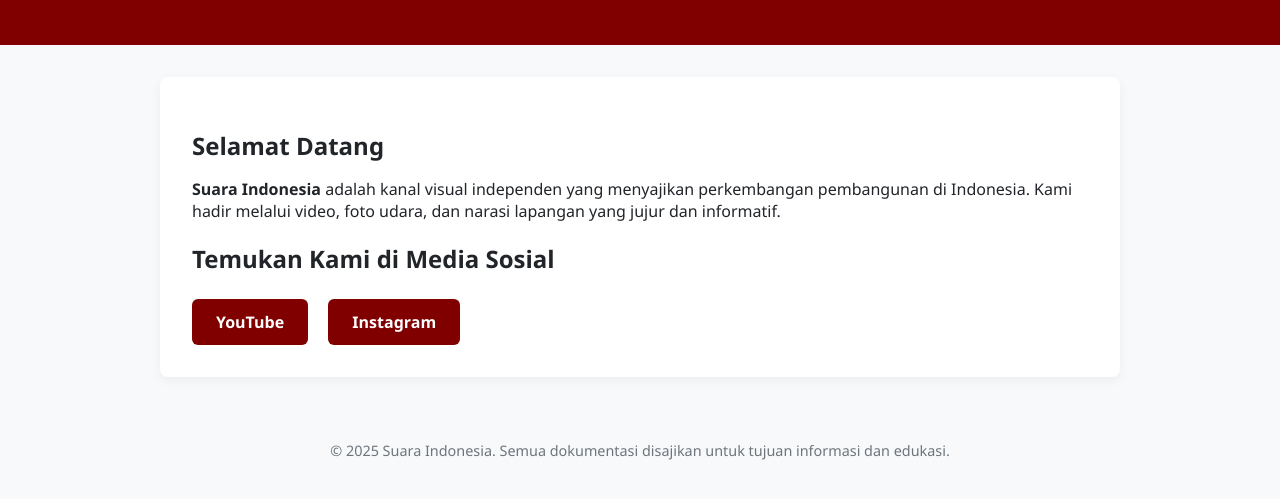
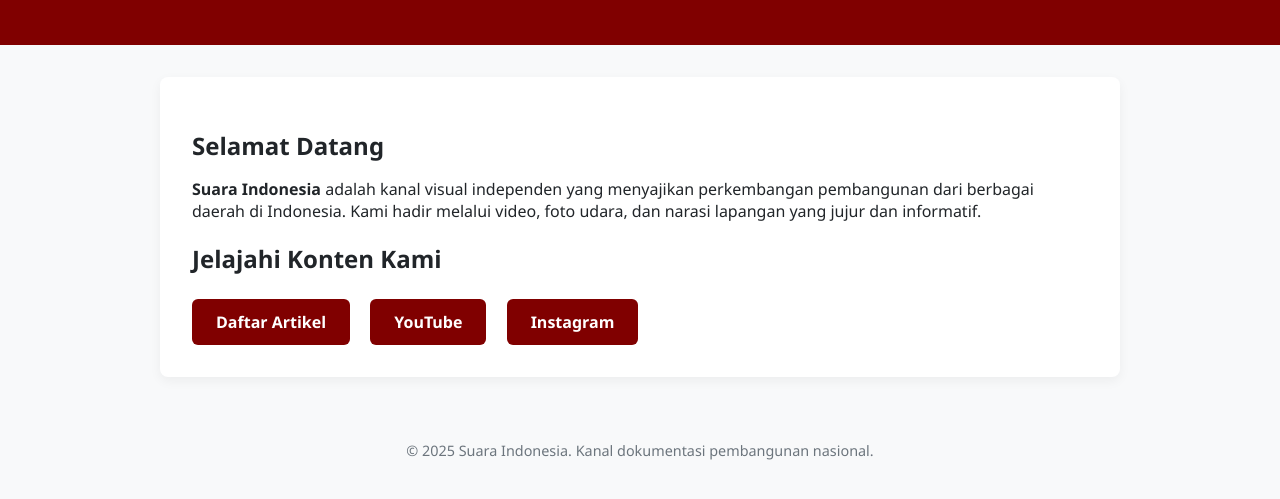
Before and after one commit to SuaraID/suara-indonesia, a plain HTML site: page index.html in a window 1280 px wide. Shown: the part 125-624 px from the top of the page. Drawn offline with Linux system fonts and the light colour scheme.

Commit message:
Update index.html

```diff
--- a/index.html
+++ b/index.html
@@ -6,22 +6,21 @@
   <meta name="robots" content="index, follow" />
   <meta name="description" content="Suara Indonesia adalah kanal dokumentasi visual pembangunan di Indonesia melalui video, foto, dan laporan lapangan." />
   <meta name="author" content="Suara Indonesia" />
-  <title>Suara Indonesia | Dokumentasi Pembangunan IKN</title>
+  <title>Suara Indonesia | Dokumentasi Pembangunan Indonesia</title>
 
-  <!-- Canonical (biarkan kosong atau domain GitHub Pages) -->
   <link rel="canonical" href="https://suara-indonesia.github.io/" />
 
   <!-- Open Graph -->
-  <meta property="og:title" content="Suara Indonesia | Dokumentasi Pembangunan di Indonesia" />
-  <meta property="og:description" content="Kanal dokumentasi visual pembangunan di Indonesia dari lapangan." />
+  <meta property="og:title" content="Suara Indonesia | Dokumentasi Pembangunan Indonesia" />
+  <meta property="og:description" content="Kanal dokumentasi visual pembangunan nasional dari berbagai daerah di Indonesia." />
   <meta property="og:image" content="https://suara-indonesia.github.io/assets/images/og-image.webp" />
   <meta property="og:url" content="https://suara-indonesia.github.io/" />
   <meta property="og:type" content="website" />
 
   <!-- Twitter Card -->
   <meta name="twitter:card" content="summary_large_image" />
-  <meta name="twitter:title" content="Suara Indonesia | Dokumentasi Pembangunan di Indonesia" />
-  <meta name="twitter:description" content="Dokumentasi visual pembangunan Indonesia dalam berbagai format." />
+  <meta name="twitter:title" content="Suara Indonesia | Dokumentasi Pembangunan Indonesia" />
+  <meta name="twitter:description" content="Dokumentasi visual pembangunan di seluruh penjuru Indonesia." />
   <meta name="twitter:image" content="https://suara-indonesia.github.io/assets/images/og-image.webp" />
 
   <!-- Schema.org JSON-LD -->
@@ -34,7 +33,7 @@
     "logo": "https://suara-indonesia.github.io/assets/images/logo.png",
     "sameAs": [
       "https://www.youtube.com/@dokumentatorIKN",
-      "https://www.instagram.com/sisilainikn"
+      "https://www.instagram.com/Suara-ID"
     ],
     "description": "Kanal dokumentasi visual independen yang menyajikan perkembangan pembangunan di Indonesia melalui media digital."
   }
@@ -87,6 +86,11 @@
       border-radius: 6px;
       text-decoration: none;
       font-weight: bold;
+      transition: background 0.3s ease;
+    }
+
+    a.button:hover {
+      background: #a00000;
     }
 
     footer {
@@ -108,17 +112,18 @@
     <section>
       <h2>Selamat Datang</h2>
       <p>
-        <strong>Suara Indonesia</strong> adalah kanal visual independen yang menyajikan perkembangan pembangunan di Indonesia. Kami hadir melalui video, foto udara, dan narasi lapangan yang jujur dan informatif.
+        <strong>Suara Indonesia</strong> adalah kanal visual independen yang menyajikan perkembangan pembangunan dari berbagai daerah di Indonesia. Kami hadir melalui video, foto udara, dan narasi lapangan yang jujur dan informatif.
       </p>
 
-      <h2>Temukan Kami di Media Sosial</h2>
-      <a href="https://www.youtube.com/@suara-id" class="button" target="_blank" rel="noopener">YouTube</a>
-      <a href="https://www.instagram.com/sisilainikn" class="button" target="_blank" rel="noopener">Instagram</a>
+      <h2>Jelajahi Konten Kami</h2>
+      <a href="artikel.html" class="button">Daftar Artikel</a>
+      <a href="https://www.youtube.com/@dokumentatorIKN" class="button" target="_blank" rel="noopener">YouTube</a>
+      <a href="https://www.instagram.com/Suara-ID" class="button" target="_blank" rel="noopener">Instagram</a>
     </section>
   </main>
 
   <footer>
-    &copy; 2025 Suara Indonesia. Semua dokumentasi disajikan untuk tujuan informasi dan edukasi.
+    &copy; 2025 Suara Indonesia. Kanal dokumentasi pembangunan nasional.
   </footer>
 </body>
 </html>
```
